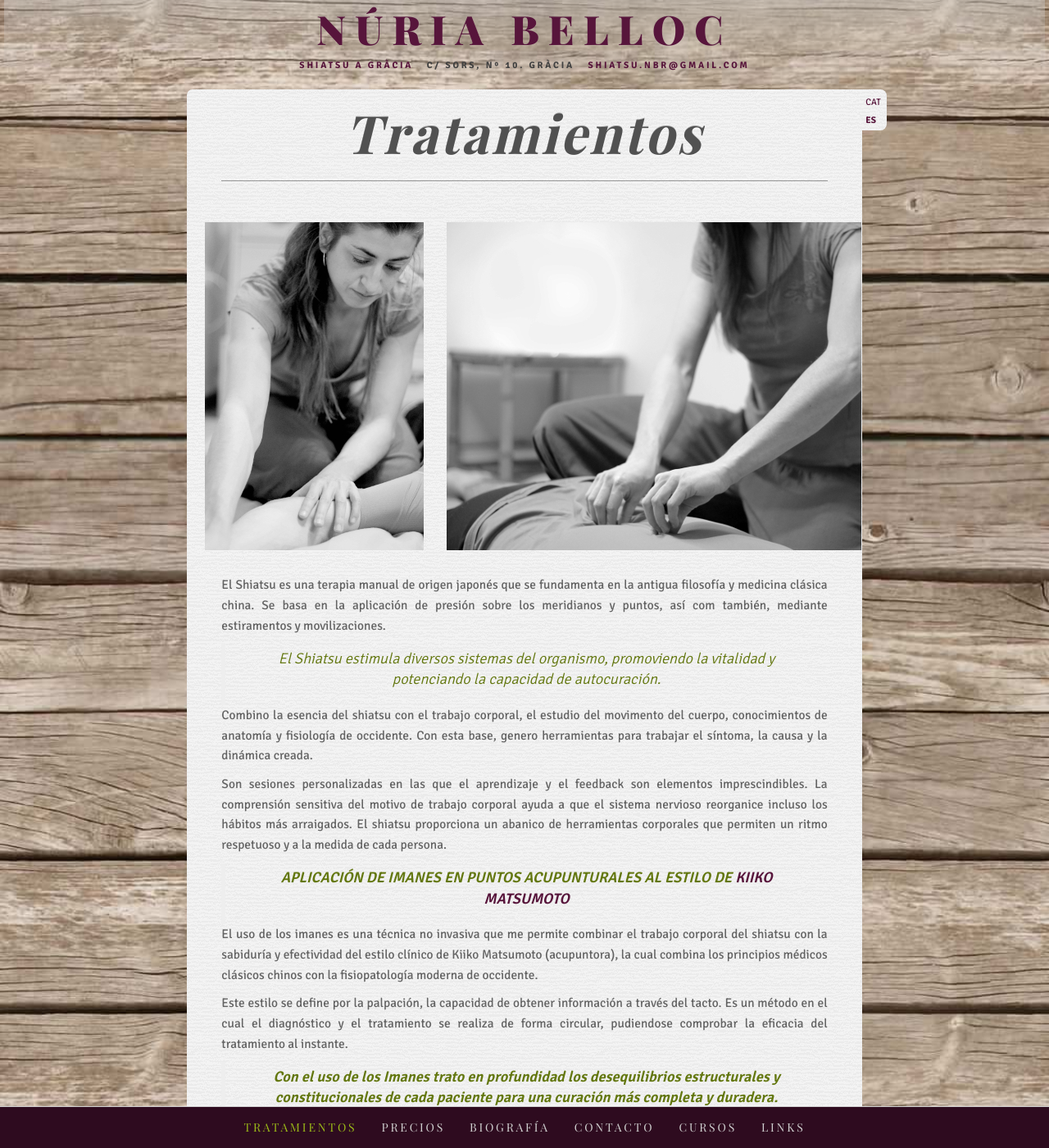
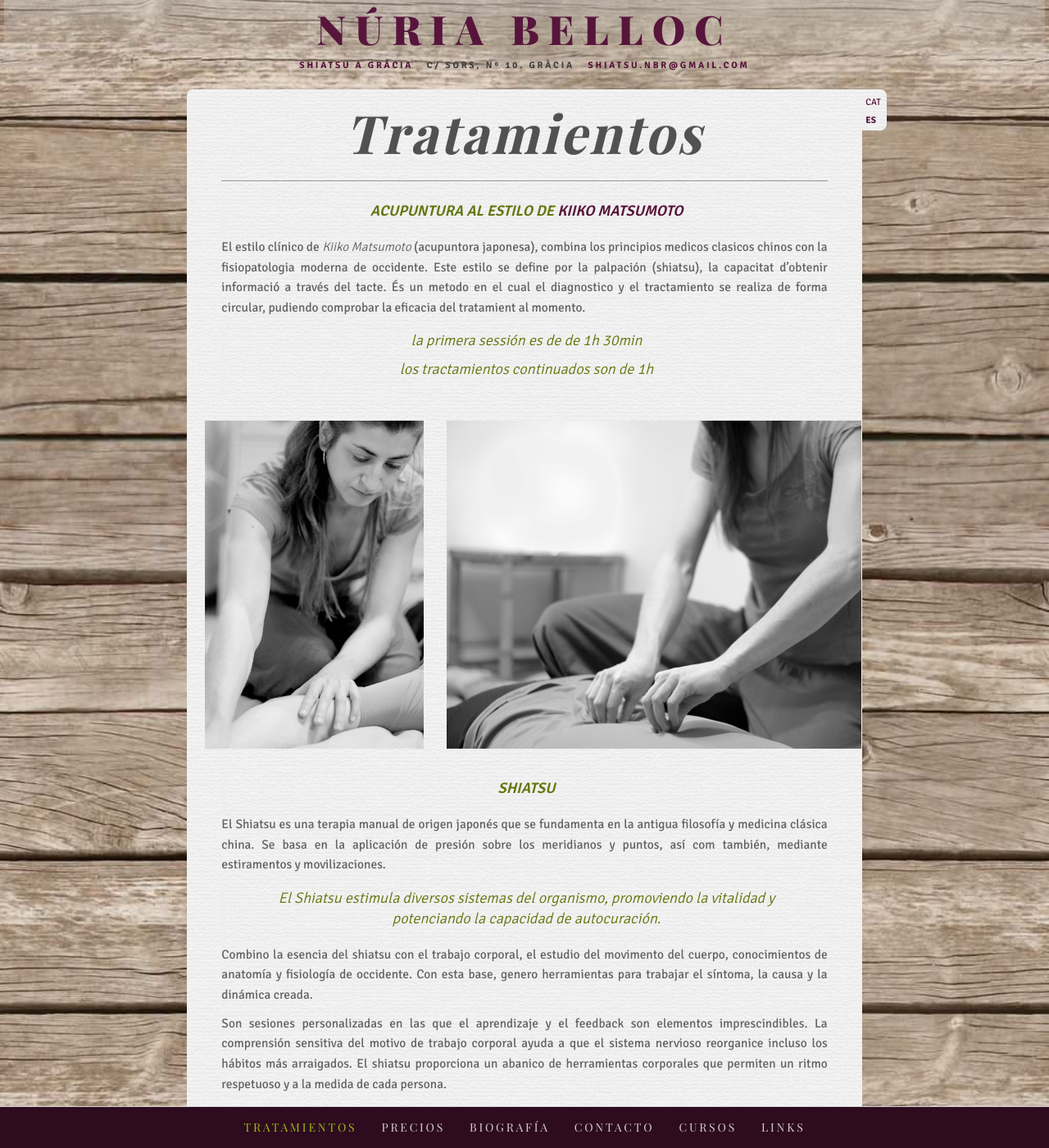
Before and after one commit to agustibr/shiatsu.nuriabelloc.com, a Jekyll site: the page built from es/1-sesiones.md, in a window 1280 px wide and 1400 px high. Shown: the whole window at 82% size. Built offline with Jekyll 4.4.1, drawn with Linux system fonts in a browser that asks for light colours; some web fonts are replaced.

Commit message:
Updated 1-sesiones.md

```diff
--- a/es/1-sesiones.md
+++ b/es/1-sesiones.md
@@ -28,8 +28,17 @@ order: 1
 published: true
 ---
 
+> **ACUPUNTURA AL ESTILO DE [KIIKO MATSUMOTO](http://www.kiikomatsumoto.com/)**
+
+El estilo clínico de _Kiiko Matsumoto_ (acupuntora japonesa), combina los principios medicos clasicos chinos con la fisiopatologia moderna de occidente. Este estilo se define por la palpación (shiatsu), la capacitat d'obtenir informació a través del tacte. És un metodo en el cual el diagnostico y el tractamiento se realiza de forma circular, pudiendo comprobar la eficacia del tratamient al momento.
+
+> _la primera sessión es de de 1h 30min_
+
+> _los tractamientos continuados son de 1h_
 
 {% include carousel.html imgs=page.shiatsuCarousel %}
+
+> **SHIATSU**
 
 El Shiatsu es una terapia manual de origen japonés que se fundamenta en la antigua filosofía y medicina clásica china. Se basa en la aplicación de presión sobre los meridianos y puntos, así com también, mediante estiramentos y movilizaciones.
 
@@ -39,15 +48,7 @@ Combino la esencia del shiatsu con el trabajo corporal, el estudio del movimento
 
 Son sesiones personalizadas en las que el aprendizaje y el feedback son elementos imprescindibles. La comprensión sensitiva del motivo de trabajo corporal ayuda a que el sistema nervioso reorganice incluso los hábitos más arraigados. El shiatsu proporciona un abanico de herramientas corporales que permiten un ritmo respetuoso y a la medida de cada persona.
 
-> **APLICACIÓN DE IMANES EN PUNTOS ACUPUNTURALES AL ESTILO DE [KIIKO MATSUMOTO](http://www.kiikomatsumoto.com/)**
-
-El uso de los imanes es una técnica no invasiva que me permite combinar el trabajo corporal del shiatsu con la sabiduría y efectividad del estilo clínico de Kiiko Matsumoto (acupuntora), la cual combina los principios médicos clásicos chinos con la fisiopatología moderna de occidente.
-
-Este estilo se define por la palpación, la capacidad de obtener información a través del tacto. Es un método en el cual el diagnóstico y el tratamiento se realiza de forma circular, pudiendose comprobar la eficacia del tratamiento al instante.
-
-> **Con el uso de los Imanes trato en profundidad los desequilibrios estructurales y constitucionales de cada paciente para una curación más completa y duradera.**
-
-> _la duración de las sesiones es entre 50 i 60 minutos_
+> _la duración de las sesiones de shiatsu es entre 50 y 60 minutos_
 
 > _traer ropa cómoda_
 
```
